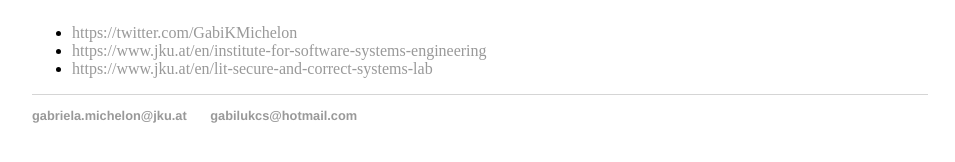
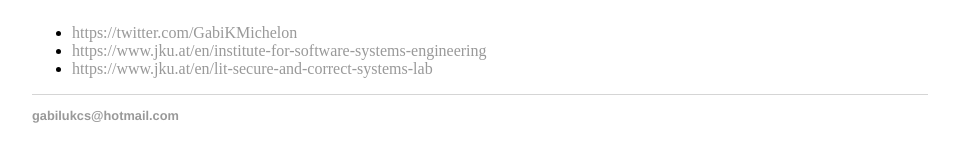
Before and after one commit to GabrielaMichelon/gabrielamichelon.github.io, a Jekyll site: the page built from about/index.html, in a window 1280 px wide. Shown: the part 567-729 px from the top of the page, without its empty margins (160-1115 px from the left). Built offline with Jekyll 4.4.1, drawn with Linux system fonts in a browser that asks for light colours.

Commit message:
update footer

```diff
--- a/_layouts/default.html
+++ b/_layouts/default.html
@@ -24,7 +24,6 @@
 
   <footer>
    <ul>
-   <li><a href="mailto:gabriela.michelon@jku.at">gabriela.michelon@jku.at</a></li>
    <li><a href="mailto:gabilukcs@hotmail.com">gabilukcs@hotmail.com</a></li>
    </ul>
   </footer>
```
